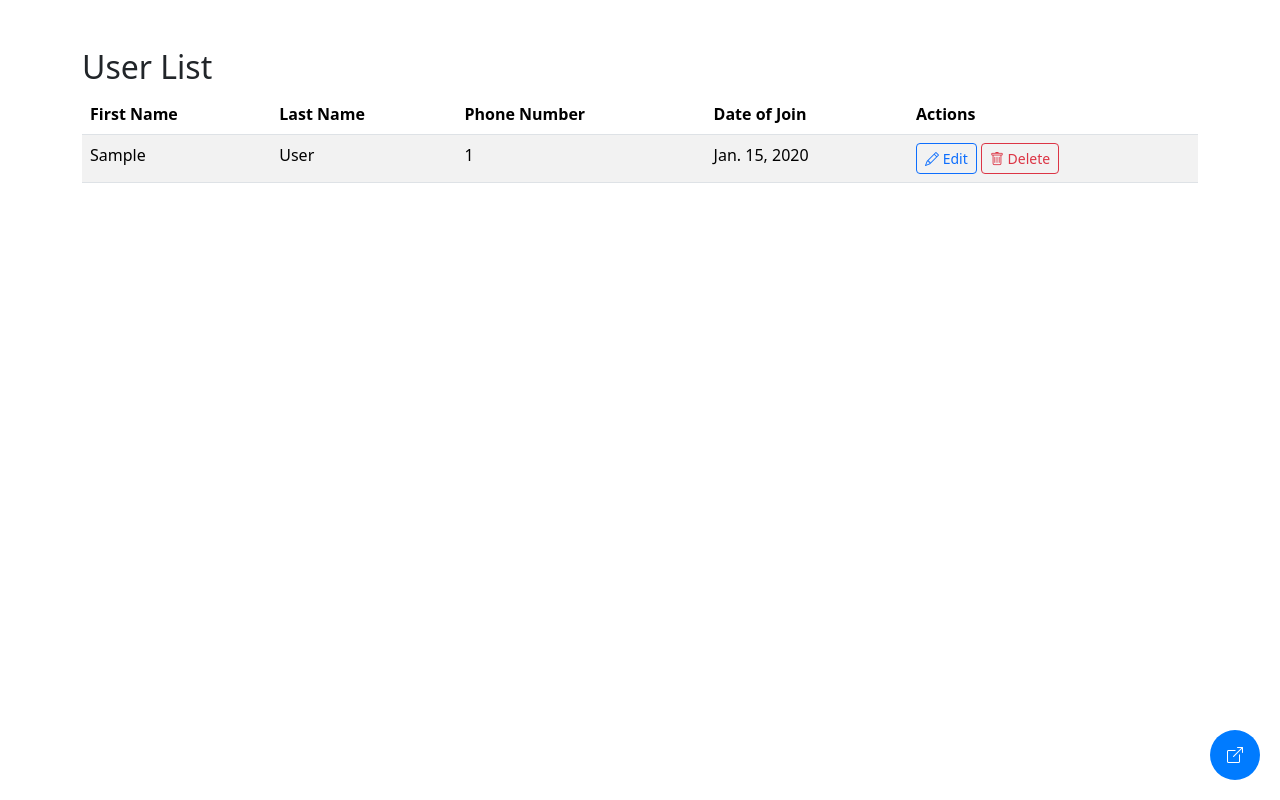
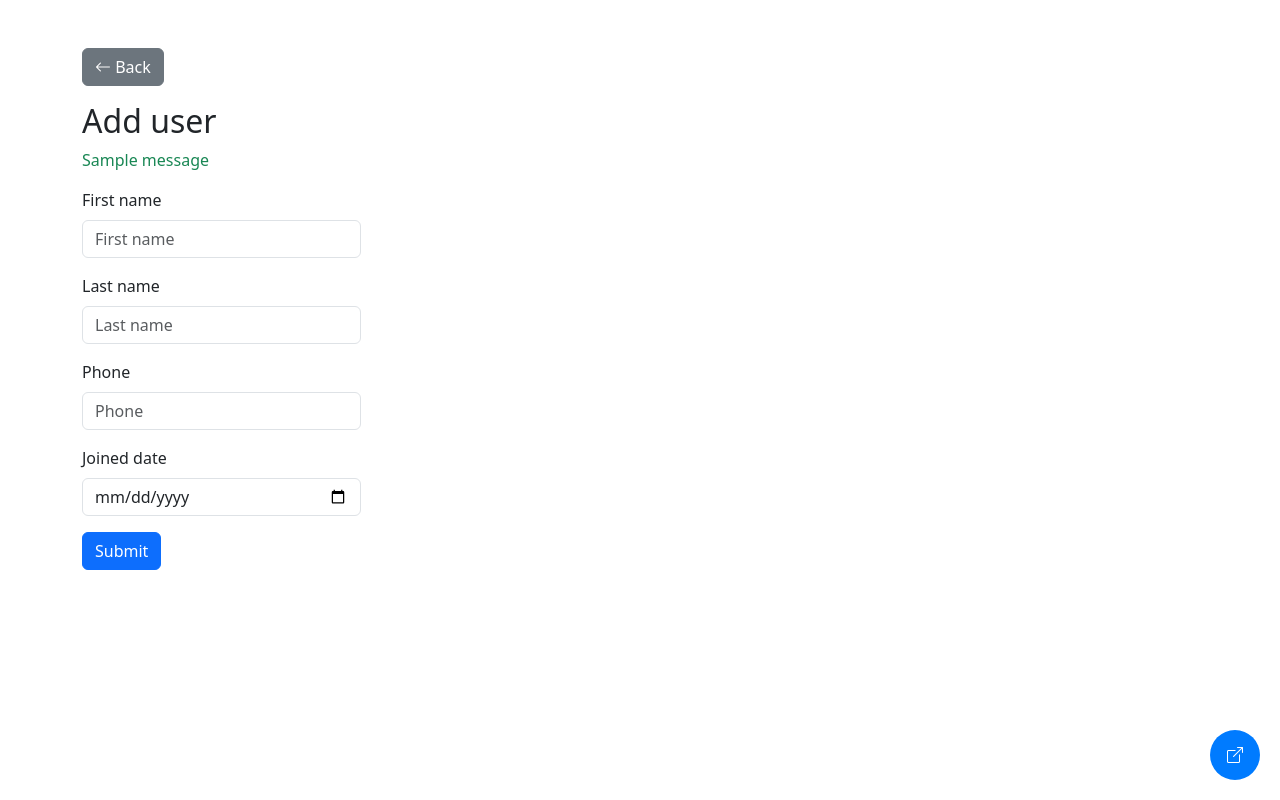
Before and after one commit to HariKrishna-9885699666/Django-SQlite-CRUD-Operations, a Django app: page /users/add/ in a window 1280 px wide. Run offline with Django 5.2, Linux system fonts and the light colour scheme; tables that the repository leaves empty hold one stand-in row (values such as "Sample post"); one stand-in notice (Sample message) is shown; some libraries are stand-ins or nearby versions.

Commit message:
implemented add user

```diff
--- a/create_fakeusers.py
+++ b/create_fakeusers.py
@@ -27,4 +27,4 @@ def create_random_users(n):
 
 if __name__ == "__main__":
     create_random_users(1000)
-    print("100 random users created successfully!")
+    print("1000 random users created successfully!")
--- a/storefront/urls.py
+++ b/storefront/urls.py
@@ -18,7 +18,6 @@ from django.contrib import admin
 from django.urls import include, path
 
 urlpatterns = [
-    path('users/', include('users.urls')),
     path('admin/', admin.site.urls),
     path('', include('users.urls')),
 ]
--- /dev/null
+++ b/users/templates/add-user.html
@@ -0,0 +1,59 @@
+{% load django_bootstrap5 %}
+<!DOCTYPE html>
+<html>
+  <head>
+    <title>Django - SQlite CRUD Operations - Add user</title>
+    {% bootstrap_css %}
+  </head>
+  <body>
+    <div class="container mt-5">
+      <div class="d-flex justify-content-between mb-3">
+        <a href="/users" class="btn btn-secondary">
+          <i class="bi bi-arrow-left"></i> Back
+        </a>
+      </div>
+      <h2>Add user</h2>
+      {% if messages %}
+        {% for msg in messages %}
+            <p class="text-success">{{msg}}</p>
+        {% endfor %}
+      {% endif %}
+      <form method="post" action="/users/add/" novalidate autocomplete="off">
+        {% csrf_token %}
+        {% bootstrap_form form %}
+        <button type="submit" class="btn btn-primary">Submit</button>
+      </form>
+      <!-- <form method="post" action="/users/add/">
+        {% csrf_token %}
+        <div class="mb-3 w-25">
+            <label for="firstname" class="form-label">First Name</label>
+            <input type="text" class="form-control" id="firstname" name="first_name" placeholder="Enter first name">
+        </div>
+
+        <div class="mb-3 w-25">
+            <label for="lastname" class="form-label">Last Name</label>
+            <input type="text" class="form-control" id="lastname" name="last_name" placeholder="Enter last name">
+          </div>
+
+        <div class="mb-3 w-25">
+          <label for="phone" class="form-label">Phone Number</label>
+          <input type="tel" class="form-control" id="phone" name="phone" placeholder="Enter phone number">
+        </div>
+
+        <div class="mb-3 w-25">
+          <label for="joined_date" class="form-label">Date of Joining</label>
+          <input type="date" class="form-control" id="joined_date" name="joined_date">
+        </div>
+
+        <button type="submit" class="btn btn-primary">Submit</button>
+      </form> -->
+
+    </div>
+
+    {% block header %}
+        {% include "floating-icon.html" %}
+    {% endblock %}
+
+    {% bootstrap_javascript %}
+  </body>
+</html>
--- /dev/null
+++ b/users/templates/floating-icon.html
@@ -0,0 +1,138 @@
+<style>
+  /* Style for floating icon */
+  .floating-icon {
+    position: fixed;
+    bottom: 20px;
+    right: 20px;
+    background-color: #007bff;
+    color: white;
+    border-radius: 50%;
+    width: 50px;
+    height: 50px;
+    text-align: center;
+    cursor: pointer;
+    z-index: 1000;
+  }
+
+  /* Style for modal */
+  modal-dialog {
+    margin: 50%;
+  }
+</style>
+<div class="floating-icon" id="package-icon">
+  <i class="bi bi-box-arrow-up-right" style="line-height: 50px"></i>
+</div>
+
+<div
+  class="modal fade"
+  id="packageModal"
+  tabindex="-1"
+  aria-labelledby="packageModalLabel"
+  aria-hidden="true"
+>
+  <div class="modal-dialog">
+    <div class="modal-content">
+      <div class="modal-header">
+        <h5 class="modal-title" id="packageModalLabel">About App</h5>
+        <button
+          type="button"
+          class="btn-close"
+          data-bs-dismiss="modal"
+          aria-label="Close"
+        ></button>
+      </div>
+      <div class="modal-body">
+        <div class="accordion" id="accordionExample">
+          <div class="accordion-item">
+            <h2 class="accordion-header" id="headingOne">
+              <button
+                class="accordion-button"
+                type="button"
+                data-bs-toggle="collapse"
+                data-bs-target="#collapseOne"
+                aria-expanded="true"
+                aria-controls="collapseOne"
+              >
+                About me
+              </button>
+            </h2>
+            <div
+              id="collapseOne"
+              class="accordion-collapse collapse show"
+              aria-labelledby="headingOne"
+              data-bs-parent="#accordionExample"
+            >
+              <div class="accordion-body">
+                <ul class="list-group list-group-flush">
+                  <li class="list-group-item">Hari Krishna Anem</li>
+                  <li class="list-group-item">Mobile - 9885699666</li>
+                  <li class="list-group-item">
+                    Email - anemharikrishna@gmail.com
+                  </li>
+                  <li class="list-group-item">
+                    <a
+                      href="https://www.linkedin.com/in/anemharikrishna/"
+                      target="_blank"
+                      >LinkedIn</a
+                    >
+                  </li>
+                  <li class="list-group-item">
+                    <a
+                      href="https://github.com/HariKrishna-9885699666/"
+                      target="_blank"
+                      >Github</a
+                    >
+                  </li>
+                </ul>
+              </div>
+            </div>
+          </div>
+          <div class="accordion-item">
+            <h2 class="accordion-header" id="headingTwo">
+              <button
+                class="accordion-button collapsed"
+                type="button"
+                data-bs-toggle="collapse"
+                data-bs-target="#collapseTwo"
+                aria-expanded="false"
+                aria-controls="collapseTwo"
+              >
+                Packages used
+              </button>
+            </h2>
+            <div
+              id="collapseTwo"
+              class="accordion-collapse collapse"
+              aria-labelledby="headingTwo"
+              data-bs-parent="#accordionExample"
+            >
+              <div class="accordion-body">
+                <ul class="list-group list-group-flush">
+                  <li class="list-group-item">django</li>
+                  <li class="list-group-item">bootstrap5</li>
+                  <li class="list-group-item">sqlite3</li>
+                </ul>
+              </div>
+            </div>
+          </div>
+        </div>
+      </div>
+    </div>
+  </div>
+</div>
+
+<script>
+  // Show modal when icon is clicked
+  document
+    .getElementById("package-icon")
+    .addEventListener("click", function () {
+      var myModal = new bootstrap.Modal(
+        document.getElementById("packageModal")
+      );
+      myModal.show();
+    });
+</script>
+<link
+  rel="stylesheet"
+  href="https://cdn.jsdelivr.net/npm/bootstrap-icons@1.10.3/font/bootstrap-icons.css"
+/>
--- a/users/templates/landing-page.html
+++ b/users/templates/landing-page.html
@@ -4,31 +4,19 @@
   <head>
     <title>Django - SQlite CRUD Operations - All users</title>
     {% bootstrap_css %}
-    <style>
-      /* Style for floating icon */
-      .floating-icon {
-        position: fixed;
-        bottom: 20px;
-        right: 20px;
-        background-color: #007bff;
-        color: white;
-        border-radius: 50%;
-        width: 50px;
-        height: 50px;
-        text-align: center;
-        cursor: pointer;
-        z-index: 1000;
-      }
-
-      /* Style for modal */
-      modal-dialog {
-          margin: 50%;
-      }
-    </style>
   </head>
   <body>
     <div class="container mt-5">
-      <h2>User List</h2>
+      <div class="row align-items-center mb-3">
+        <div class="col-6">
+          <h2>User List</h2>
+        </div>
+        <div class="col-6 text-end">
+          <a href="/users/add" class="btn btn-success">
+            <i class="bi bi-plus-circle"></i> Add user
+          </a>
+        </div>
+      </div>
       <table class="table table-striped">
         <thead>
           <tr>
@@ -60,85 +48,10 @@
       </table>
     </div>
 
-    <div class="floating-icon" id="package-icon">
-      <i class="bi bi-box-arrow-up-right" style="line-height: 50px"></i>
-    </div>
-
-    <div
-      class="modal fade"
-      id="packageModal"
-      tabindex="-1"
-      aria-labelledby="packageModalLabel"
-      aria-hidden="true"
-    >
-      <div class="modal-dialog">
-        <div class="modal-content">
-          <div class="modal-header">
-            <h5 class="modal-title" id="packageModalLabel">About App</h5>
-            <button
-              type="button"
-              class="btn-close"
-              data-bs-dismiss="modal"
-              aria-label="Close"
-            ></button>
-          </div>
-          <div class="modal-body">
-            <div class="accordion" id="accordionExample">
-              <div class="accordion-item">
-                <h2 class="accordion-header" id="headingOne">
-                  <button class="accordion-button" type="button" data-bs-toggle="collapse" data-bs-target="#collapseOne" aria-expanded="true" aria-controls="collapseOne">
-                    About me
-                  </button>
-                </h2>
-                <div id="collapseOne" class="accordion-collapse collapse show" aria-labelledby="headingOne" data-bs-parent="#accordionExample">
-                  <div class="accordion-body">
-                    <ul class="list-group list-group-flush">
-                      <li class="list-group-item">Hari Krishna Anem</li>
-                      <li class="list-group-item">Mobile - 9885699666</li>
-                      <li class="list-group-item">Email - anemharikrishna@gmail.com</li>
-                      <li class="list-group-item"><a href="https://www.linkedin.com/in/anemharikrishna/" target="_blank">LinkedIn</a></li>
-                      <li class="list-group-item"><a href="https://github.com/HariKrishna-9885699666/" target="_blank">Github</a></li>
-                    </ul>
-                  </div>
-                </div>
-              </div>
-              <div class="accordion-item">
-                <h2 class="accordion-header" id="headingTwo">
-                  <button class="accordion-button collapsed" type="button" data-bs-toggle="collapse" data-bs-target="#collapseTwo" aria-expanded="false" aria-controls="collapseTwo">
-                    Packages used
-                  </button>
-                </h2>
-                <div id="collapseTwo" class="accordion-collapse collapse" aria-labelledby="headingTwo" data-bs-parent="#accordionExample">
-                  <div class="accordion-body">
-                    <ul class="list-group list-group-flush">
-                      <li class="list-group-item">django</li>
-                      <li class="list-group-item">bootstrap5</li>
-                      <li class="list-group-item">sqlite3</li>
-                    </ul>
-                  </div>
-                </div>
-              </div>
-            </div>
-          </div>
-        </div>
-      </div>
-    </div>
+    {% block header %}
+        {% include "floating-icon.html" %}
+    {% endblock %}
 
     {% bootstrap_javascript %}
-    <link
-      rel="stylesheet"
-      href="https://cdn.jsdelivr.net/npm/bootstrap-icons@1.10.3/font/bootstrap-icons.css"
-    />
-    <script>
-      // Show modal when icon is clicked
-      document
-        .getElementById("package-icon")
-        .addEventListener("click", function () {
-          var myModal = new bootstrap.Modal(
-            document.getElementById("packageModal")
-          );
-          myModal.show();
-        });
-    </script>
   </body>
 </html>
--- a/users/urls.py
+++ b/users/urls.py
@@ -1,7 +1,9 @@
 from django.urls import path
+from django.urls import re_path
 from . import views
 
 urlpatterns = [
+    path('users/', views.users, name='users'),
+    path('users/add/', views.addUser, name='addUser'),
     path('', views.users, name='users'),
-    path('add/', views.addUser, name='add'),
 ]
--- a/users/views.py
+++ b/users/views.py
@@ -1,20 +1,58 @@
 from django.http import HttpResponse
 from django.template import loader
 from .models import User
+from datetime import datetime
+from django.contrib import messages
+from .addUser import UserForm
+from django.shortcuts import redirect
+
+def change_date(date_str):
+    """
+    Formats a date string in the format "YYYY-MM-DD" to "Month DD, YYYY".
+
+    Args:
+        date_str (str): A date string in the format "YYYY-MM-DD".
+
+    Returns:
+        str: The formatted date string in the format "Month DD, YYYY".
+    """
+    date = datetime.strptime(date_str, "%Y-%m-%d")
+    return date.strftime("%B %d, %Y")
+
 
 def users(request):
-  allUsers = User.objects.all().values()
-  template = loader.get_template('landing-page.html')
-  context = {
-    'allUsers': allUsers,
-  }
-  print('++++++++', allUsers)
-  return HttpResponse(template.render(context, request))
-
-def addUser(request):
-  allUsers = User.objects.all().values()
+  allUsers = User.objects.all().values().order_by('-id')
   template = loader.get_template('landing-page.html')
   context = {
     'allUsers': allUsers,
   }
   return HttpResponse(template.render(context, request))
+
+def addUser(request):
+    if request.method == 'POST':
+      form = UserForm(request.POST)
+      if form.is_valid():
+        firstname = request.POST['first_name']
+        lastname = request.POST['last_name']
+        phone = request.POST['phone']
+        joined_date = request.POST['joined_date']
+
+        User.objects.create(firstname=firstname, lastname=lastname, phone=phone, joined_date=joined_date)
+        messages.success(request, "User created successfully.")
+        return redirect('addUser')
+    else:
+      form = UserForm()
+    template = loader.get_template('add-user.html')
+    context = {'form': form}
+    return HttpResponse(template.render(context, request))
+
+# def add_user(request):
+#     if request.method == 'POST':
+#         form = UserForm(request.POST)
+#         if form.is_valid():
+#             # Process the valid data here (save to database)
+#             return redirect('user_list')  # Redirect to the user list page
+#     else:
+#         form = UserForm()
+
+#     return render(request, 'add_user.html', {'form': form})
```
Also changed, not shown: users/addUser.py (added, +47 -0 lines), users/templates/404.html (added, +21 -0 lines).
